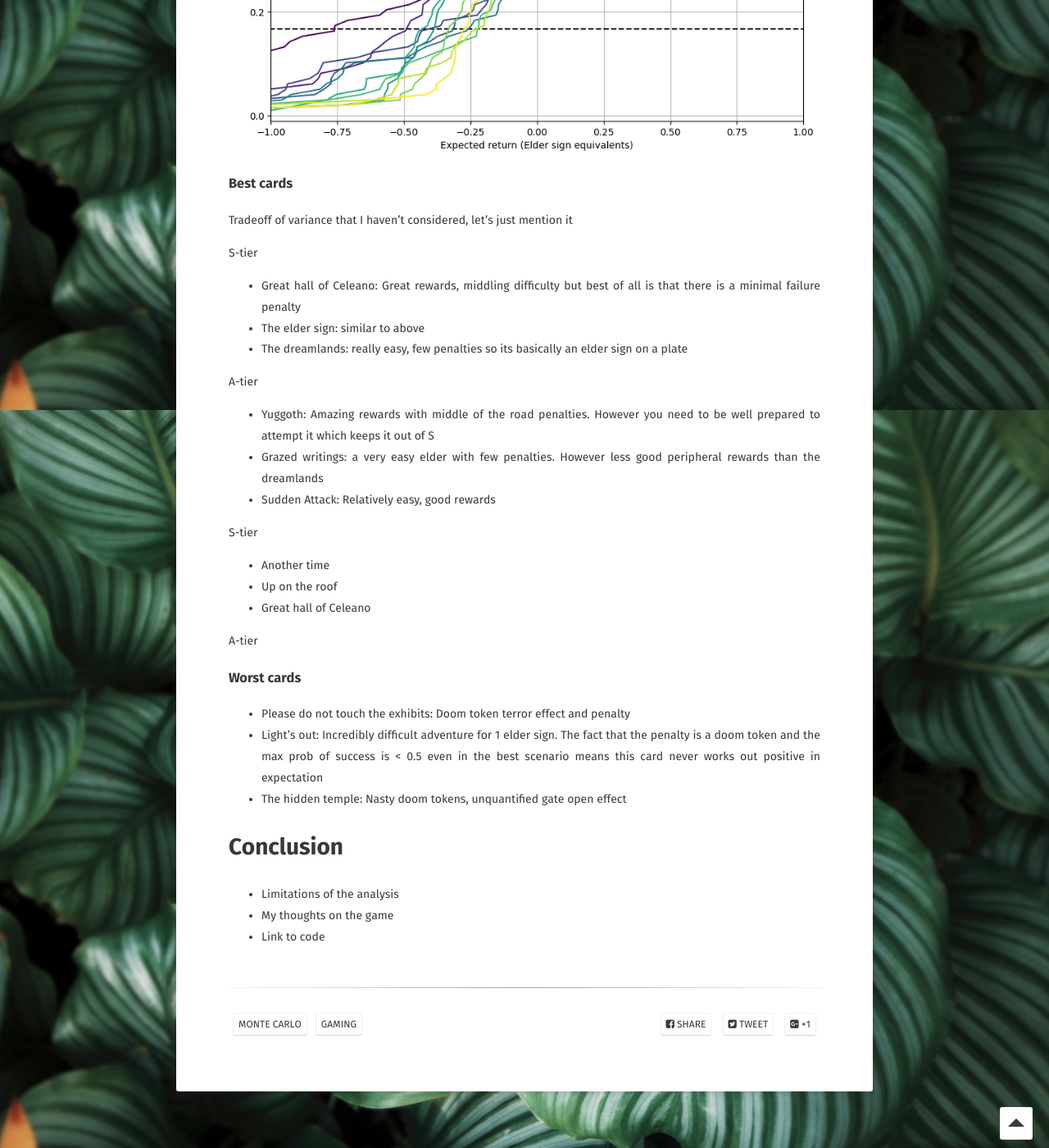
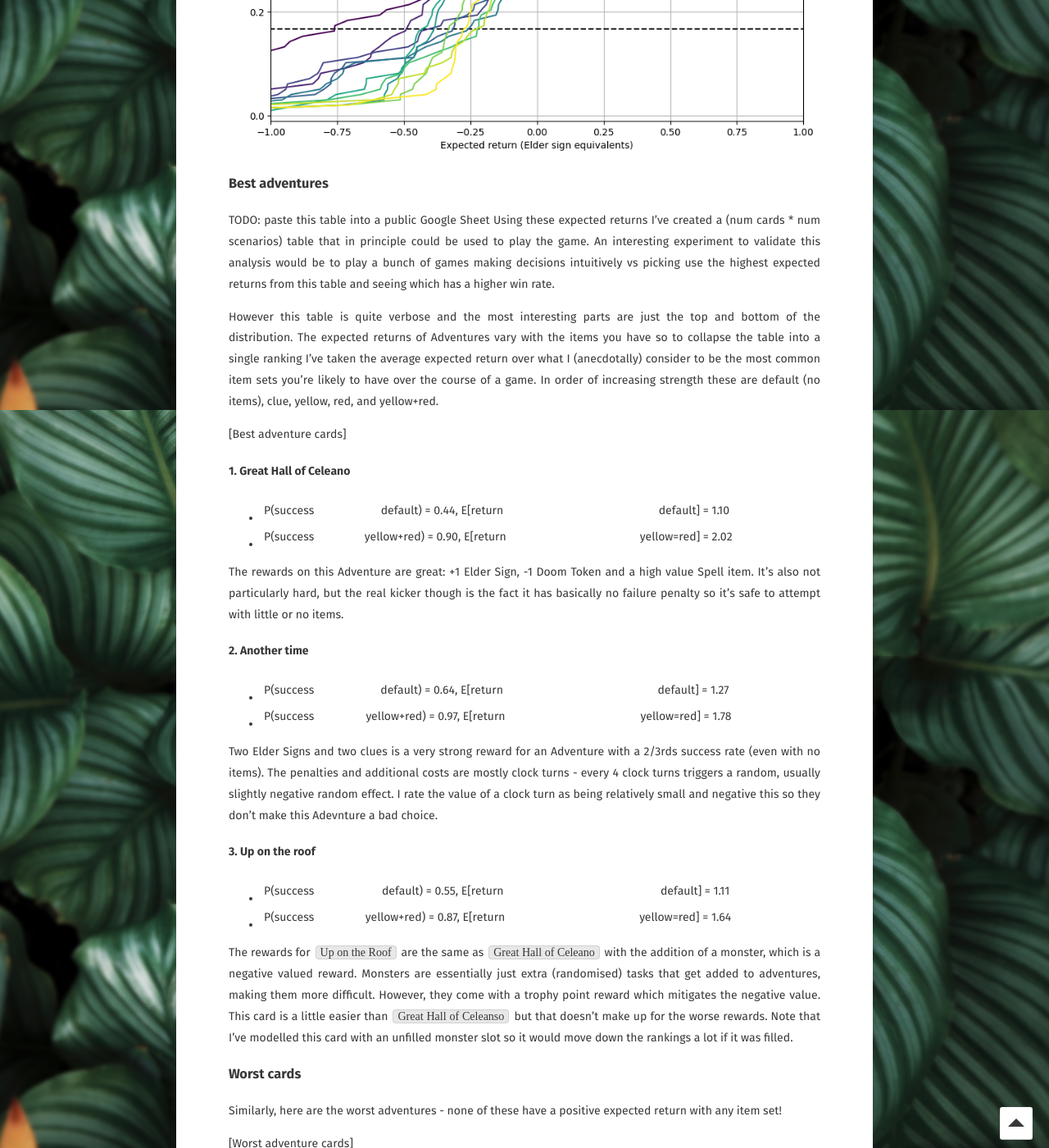
Before and after one commit to oscarknagg/oscarknagg.github.io, a Jekyll site: the page built from _posts/2021-04-02-elder-sign-monte-carlo.md, in a window 1280 px wide and 1400 px high, scrolled down 13900 px. Shown: the whole window at 82% size. Built offline with Jekyll 4.4.1, drawn with Linux system fonts in a browser that asks for light colours; some web fonts are replaced; some of the changed text lies outside the part shown.

Commit message:
elder sign: best and worst cards + conclusion

```diff
--- a/_posts/2021-04-02-elder-sign-monte-carlo.md
+++ b/_posts/2021-04-02-elder-sign-monte-carlo.md
@@ -388,39 +388,106 @@
 
 ![](https://raw.githubusercontent.com/oscarknagg/oscarknagg.github.io/master/assets/img/2021-04-02-elder-sign-monte-carlo/expected-return-distribution.png)
 
-### Best cards
+### Best adventures
 
-Tradeoff of variance that I haven't considered, let's just mention it
+TODO: paste this table into a public Google Sheet
+Using these expected returns I've created a (num cards * num scenarios) table that in principle could be
+used to play the game.
+An interesting experiment to validate this analysis would be to play a bunch of games making decisions intuitively
+vs picking use the highest expected returns from this table and seeing which has a higher win rate.
 
-S-tier
-- Great hall of Celeano: Great rewards, middling difficulty but best of all is that there is a minimal failure penalty
-- The elder sign: similar to above
-- The dreamlands: really easy, few penalties so its basically an elder sign on a plate
+However this table is quite verbose and the most interesting parts are just the top and bottom of the distribution.
+The expected returns of Adventures vary with the items you have so to collapse the table into a single ranking I've
+taken the average expected return over what I (anecdotally) consider to be the most common item sets you're likely
+to have over the course of a game.
+In order of increasing strength these are default (no items), clue, yellow, red, and yellow+red.
 
-A-tier
+[Best adventure cards]
 
-- Yuggoth: Amazing rewards with middle of the road penalties. However you need to be well prepared to attempt it which keeps it out of S
-- Grazed writings: a very easy elder with few penalties. However less good peripheral rewards than the dreamlands
-- Sudden Attack: Relatively easy, good rewards
+#### 1. Great Hall of Celeano
 
+- P(success | default) = 0.44, E[return | default] = 1.10
+- P(success | yellow+red) = 0.90, E[return | yellow=red] = 2.02
 
-S-tier
-- Another time
-- Up on the roof
-- Great hall of Celeano
+The rewards on this Adventure are great: +1 Elder Sign, -1 Doom Token and a high value Spell item.
+It's also not particularly hard,
+but the real kicker though is the fact it has basically no failure penalty so it's safe to attempt with little or no
+items.
 
-A-tier
+#### 2. Another time
 
+- P(success | default) = 0.64, E[return | default] = 1.27
+- P(success | yellow+red) = 0.97, E[return | yellow=red] = 1.78
+
+Two Elder Signs and two clues is a very strong reward for an Adventure with a 2/3rds success rate (even with no items).
+The penalties and additional costs are mostly clock turns -
+every 4 clock turns triggers a random, usually slightly negative random effect.
+I rate the value of a clock turn as being relatively small and negative this so they don't make this Adevnture a bad choice.
+
+#### 3. Up on the roof
+
+- P(success | default) = 0.55, E[return | default] = 1.11
+- P(success | yellow+red) = 0.87, E[return | yellow=red] = 1.64
+
+The rewards for `Up on the Roof` are the same as `Great Hall of Celeano` with the addition of a monster, which is a
+negative valued reward.
+Monsters are essentially just extra (randomised) tasks that get added to adventures, making them more difficult.
+However, they come with a trophy point reward which mitigates the negative value.
+This card is a little easier than `Great Hall of Celeanso` but that doesn't make up for the worse rewards.
+Note that I've modelled this card with an unfilled monster slot so it would move down the rankings a lot if it was filled.
 
 ### Worst cards
 
-- Please do not touch the exhibits: Doom token terror effect and penalty
-- Light's out: Incredibly difficult adventure for 1 elder sign. The fact that the penalty is a doom token and the max prob
-    of success is < 0.5 even in the best scenario means this card never works out positive in expectation
-- The hidden temple: Nasty doom tokens, unquantified gate open effect
+Similarly, here are the worst adventures - none of these have a positive expected return with any item set!
+
+[Worst adventure cards]
+
+#### 1. Please do not touch the exhibits (worst)
+
+- P(success | default) = 0.23, E[return | default] = -2.37
+- P(success | yellow+red) = 0.65, E[return | yellow=red] = -1.13
+
+Don't be tricked by the high rewards on this card - you're in for a bad time even with good items.
+The key to this cards dismal return is it's terror effect.
+In fact, with both the yellow and red additional dice (a fairly good situation) you're likely to trigger the
+terror effect an average of 1.93 times when attempting this adventure!
+Even conditional on success you're still likely to trigger to the terror effect 0.86 times, which is about half of the
+reward.
+The fact that this card has guaranteed sanity and health costs just adds insult to injury.
+
+#### 2. The hidden temple
+
+- P(success | default) = 0.09, E[return | default] = -2.02
+- P(success | yellow+red) = 0.69, E[return | yellow=red] = -1.15
+
+This adventure has a guaranteed Doom Token on entry, while also being difficult and having a doom token penalty, you
+don't need to be a genius to see this one is a bad idea.
+To be fair I haven't attempted to quantify the value of the `Open Gate` (the planet symbol) reward which adds an extra
+adventure to the board so I'm probably being too harsh on this one.
+If I assigned some positive value to these rewards then this card would be merely somewhat bad.
+
+#### 3. Light's Out
+
+- P(success | default) = 0.02, E[return | default] = -1.15
+- P(success | yellow+red) = 0.40, E[return | yellow=red] = -0.40
+
+This card is staggeringly hard; its in the top 5 most difficult adventures and even in the most favourable scenario
+I simulated (all 3 additional dice and 3 clues) there's still a 1 in 3 chance of failure.
+As the rewards and penalties are fairly balanced in magnitude the sheer difficulty of this adventure makes it one to
+avoid.
 
 # Conclusion
 
-- Limitations of the analysis
-- My thoughts on the game
-- Link to code
+After a dozen playthroughs and a thorough (but still not entirely complete) analysis you might be wondering whether I
+would change anything about this game.
+My one complaint is that since most of the items are consumables that come and go there is little character progression
+and hence the start of the game feels very similar to the end of the game.
+It would be very cool if there were more extra hard
+This analysis only covers the base game and the first expansion (Unseen Forces), from what I've read the later
+expansions address this with the addition of permanent "skill" items that characters can acquire.
+
+I've shown that there are some adventures which have objectively worse payoffs
+(given plausible values for various rewards and penalties), would I re-balance these cards to make them fairer?
+Actually no.
+For me, the fun of the game lies in debating which adventure to choose at a particular time.
+If all adventures had similar expected payoffs then there would be little point in trying to make better decisions.
```
